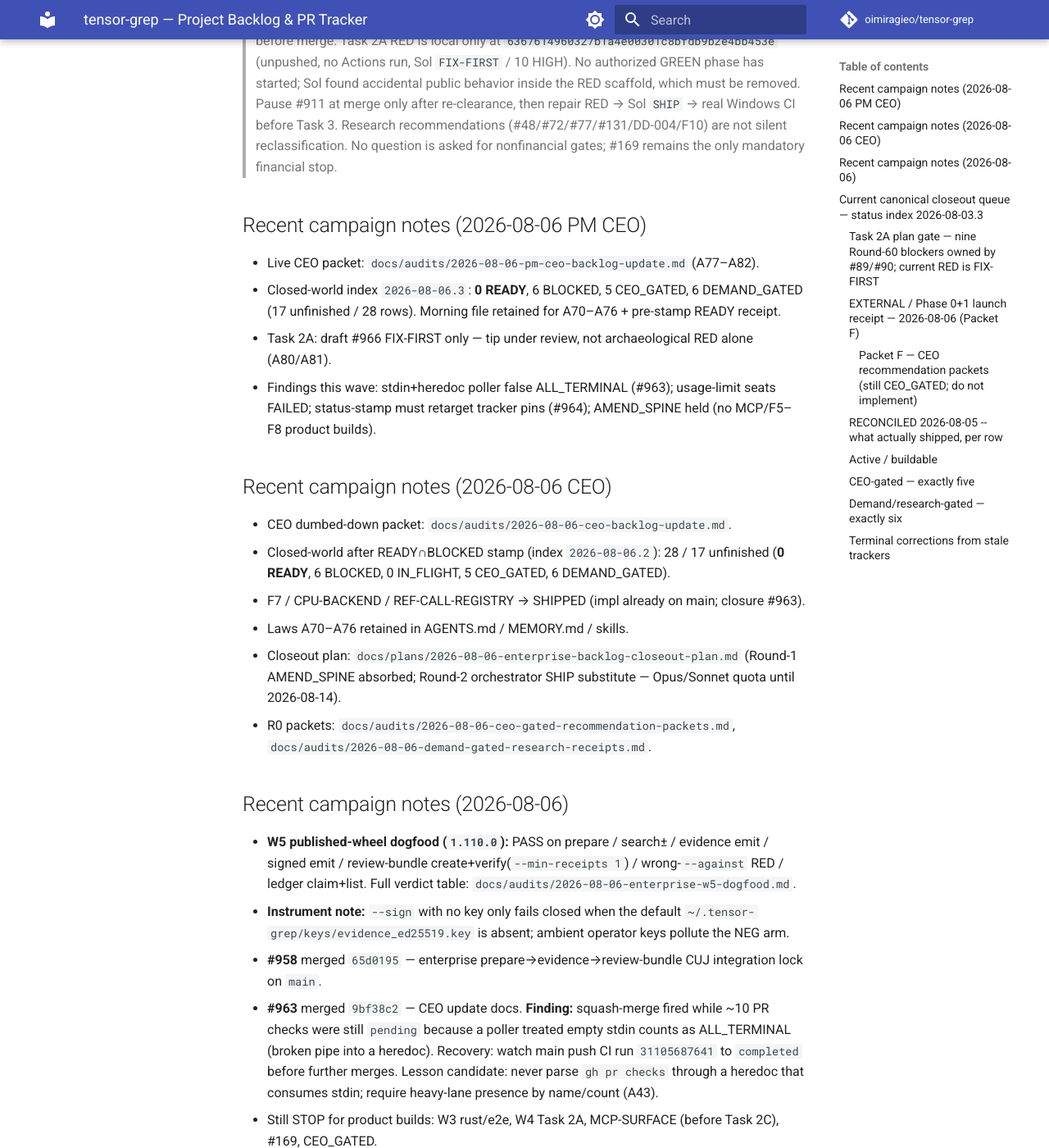
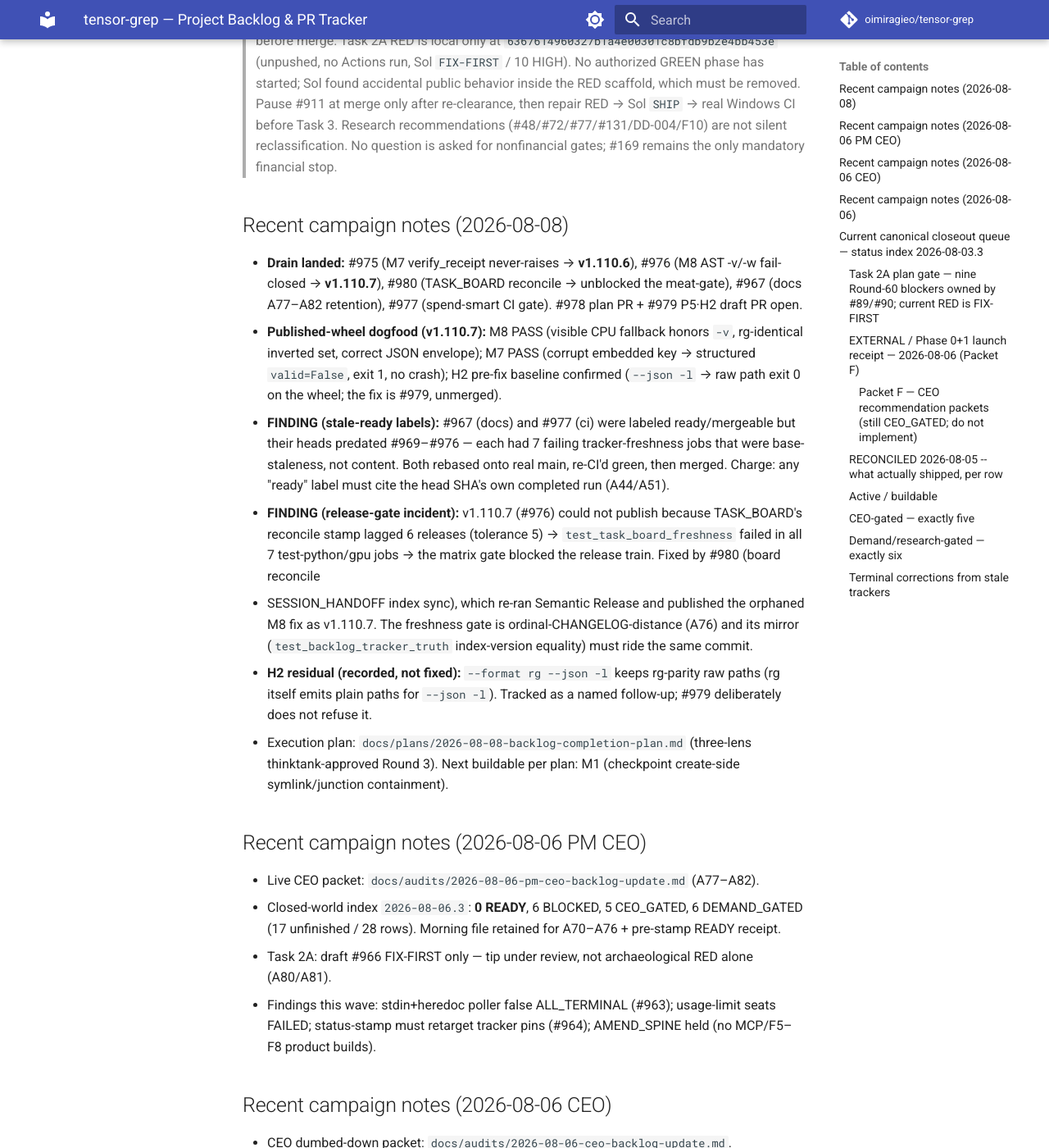
Before and after one commit to oimiragieo/tensor-grep, an MkDocs documentation site: the page built from docs/BACKLOG.md, in a window 1280 px wide and 1400 px high, scrolled down 1086 px. Shown: the whole window at 82% size. Built offline with MkDocs 1.6.1 and Material for MkDocs 9.7.7, drawn with Linux system fonts in a browser that asks for light colours; comment, search, counter and statistics services are not loaded.

Commit message:
docs: record 2026-08-08 campaign findings (stale-ready labels, board-freshness release gate, H2 residual) (#981)

```diff
--- a/docs/BACKLOG.md
+++ b/docs/BACKLOG.md
@@ -42,6 +42,31 @@
 >
 
 
+
+## Recent campaign notes (2026-08-08)
+
+- **Drain landed:** #975 (M7 verify_receipt never-raises → **v1.110.6**), #976 (M8 AST -v/-w
+  fail-closed → **v1.110.7**), #980 (TASK_BOARD reconcile → unblocked the meat-gate), #967 (docs
+  A77–A82 retention), #977 (spend-smart CI gate). #978 plan PR + #979 P5·H2 draft PR open.
+- **Published-wheel dogfood (v1.110.7):** M8 PASS (visible CPU fallback honors `-v`, rg-identical
+  inverted set, correct JSON envelope); M7 PASS (corrupt embedded key → structured `valid=False`,
+  exit 1, no crash); H2 pre-fix baseline confirmed (`--json -l` → raw path exit 0 on the wheel; the
+  fix is #979, unmerged).
+- **FINDING (stale-ready labels):** #967 (docs) and #977 (ci) were labeled ready/mergeable but their
+  heads predated #969–#976 — each had 7 failing tracker-freshness jobs that were base-staleness, not
+  content. Both rebased onto real main, re-CI'd green, then merged. Charge: any "ready" label must
+  cite the head SHA's own completed run (A44/A51).
+- **FINDING (release-gate incident):** v1.110.7 (#976) could not publish because TASK_BOARD's
+  reconcile stamp lagged 6 releases (tolerance 5) → `test_task_board_freshness` failed in all 7
+  test-python/gpu jobs → the matrix gate blocked the release train. Fixed by #980 (board reconcile
+  + SESSION_HANDOFF index sync), which re-ran Semantic Release and published the orphaned M8 fix as
+  v1.110.7. The freshness gate is ordinal-CHANGELOG-distance (A76) and its mirror
+  (`test_backlog_tracker_truth` index-version equality) must ride the same commit.
+- **H2 residual (recorded, not fixed):** `--format rg --json -l` keeps rg-parity raw paths (rg
+  itself emits plain paths for `--json -l`). Tracked as a named follow-up; #979 deliberately does
+  not refuse it.
+- Execution plan: `docs/plans/2026-08-08-backlog-completion-plan.md` (three-lens thinktank-approved
+  Round 3). Next buildable per plan: M1 (checkpoint create-side symlink/junction containment).
 
 ## Recent campaign notes (2026-08-06 PM CEO)
 
```
